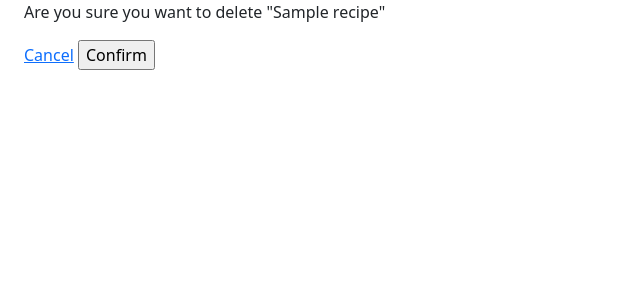
After one commit to mururi/african_recipes_MVC, a Django app: page /delete-recipe/1/ in a window 1280 px wide. The commit adds this page. Shown: the top 300 px of the page, without its empty margins (0-640 px from the left). Run offline with Django 4.2, Linux system fonts and the light colour scheme; tables that the repository leaves empty hold one stand-in row (values such as "Sample post"); some libraries are stand-ins or nearby versions.

Commit message:
Add delete recipe view function, url and template

```diff
--- /dev/null
+++ b/main/templates/delete-recipe.html
@@ -0,0 +1,14 @@
+{% extends 'base.html' %}
+
+{% block content %}
+<div class="container-fluid">
+  <div class="container-xxl">
+    <p>Are you sure you want to delete "{{ recipe }}"</p>
+    <form action="{% url 'delete-recipe' recipe.id %}" method="post">
+      {% csrf_token %}
+      <a href="{% url 'home' %}">Cancel</a>
+      <input type="submit" value="Confirm">
+    </form>
+  </div>
+</div>
+{% endblock %}
--- a/main/templates/index.html
+++ b/main/templates/index.html
@@ -15,7 +15,7 @@
             <h6 class="card-subtitle mb-2 text-muted">PREP TIME: {{ recipe.prep_time }}</h6>
             <p class="card-text">{{ recipe.description|safe }}</p>
             <a href="{% url 'view-recipe' recipe.id %}" class="card-link">View</a>
-            <a href="#" class="card-link">Another link</a>
+            <a href="{% url 'delete-recipe' recipe.id %}" class="card-link">Delete</a>
             {% endautoescape %}
           </div>
         </div>
--- a/main/urls.py
+++ b/main/urls.py
@@ -6,4 +6,5 @@ urlpatterns = [
     path('add-recipe/', views.add_recipe, name='add-recipe'),
     path('recipe/<int:pk>/', views.view_recipe, name='view-recipe'),
     path('update-recipe/<int:pk>/', views.update_recipe, name='update-recipe'),
+    path('delete-recipe/<int:pk>/', views.delete_recipe, name='delete-recipe'),
 ]
--- a/main/views.py
+++ b/main/views.py
@@ -48,3 +48,14 @@ def update_recipe(request, pk):
         "recipe": recipe
     }
     return render(request, 'update-recipe.html', context)
+
+def delete_recipe(request, pk):
+    recipe = Recipe.objects.get(id = pk)
+    if request.method == 'POST':
+        recipe.delete()
+        return redirect('home')
+
+    context = {
+        "recipe": recipe
+    }
+    return render(request, 'delete-recipe.html', context)
```
